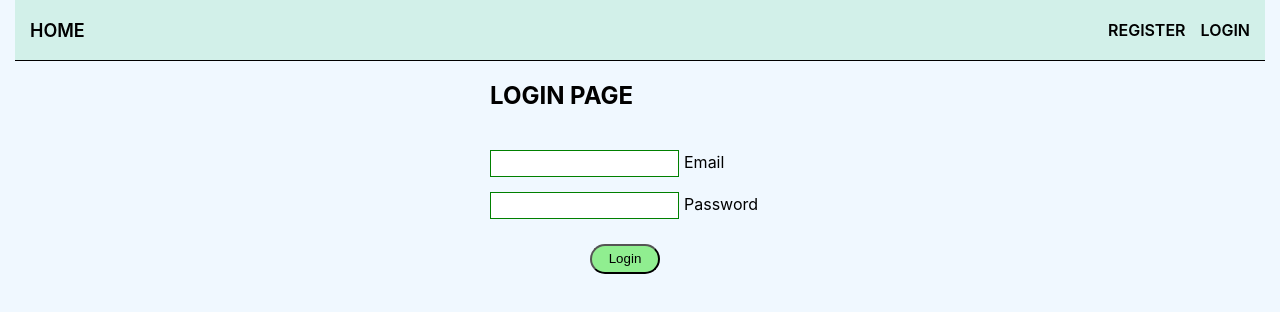
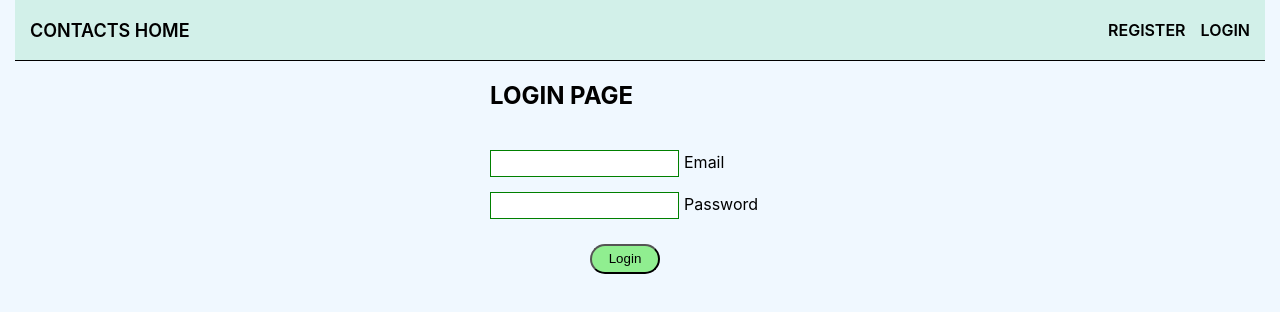
Before and after one commit to Olga16119/goit-react-hw-08-phonebook, a React (Create React App) app: page /goit-react-hw-08-phonebook/login in a window 1280 px wide. Shown: the top 312 px of the page. Built offline with nearby package versions, Linux system fonts and the light colour scheme; no server answers.

Commit message:
add changes

```diff
--- a/src/Views/Home/Home.jsx
+++ b/src/Views/Home/Home.jsx
@@ -15,6 +15,7 @@ const Home = () => {
       <button type="button" onClick={startButton}>
         START
       </button>
+
     </div>
   );
 };
--- a/src/components/Navigation/Navigation.jsx
+++ b/src/components/Navigation/Navigation.jsx
@@ -6,9 +6,9 @@ const Navigation = () => {
   const isLoggedIn = useSelector(getIsLoggedIn);
   return (
     <nav>
-      {isLoggedIn && (
-        <NavLink to="/contacts">CONTACTS</NavLink>
-      )}
+      {/* {isLoggedIn && ( */}
+        <NavLink to="/contacts">CONTACTS  </NavLink>
+      {/* )} */}
       {!isLoggedIn && (<NavLink to='/'>HOME</NavLink>)}
     </nav>
   );
```
